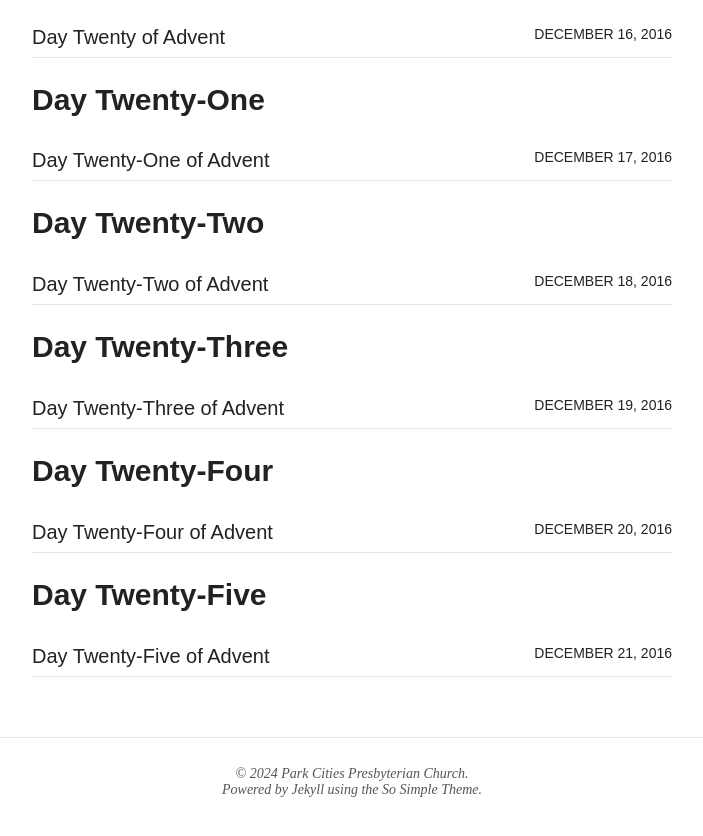
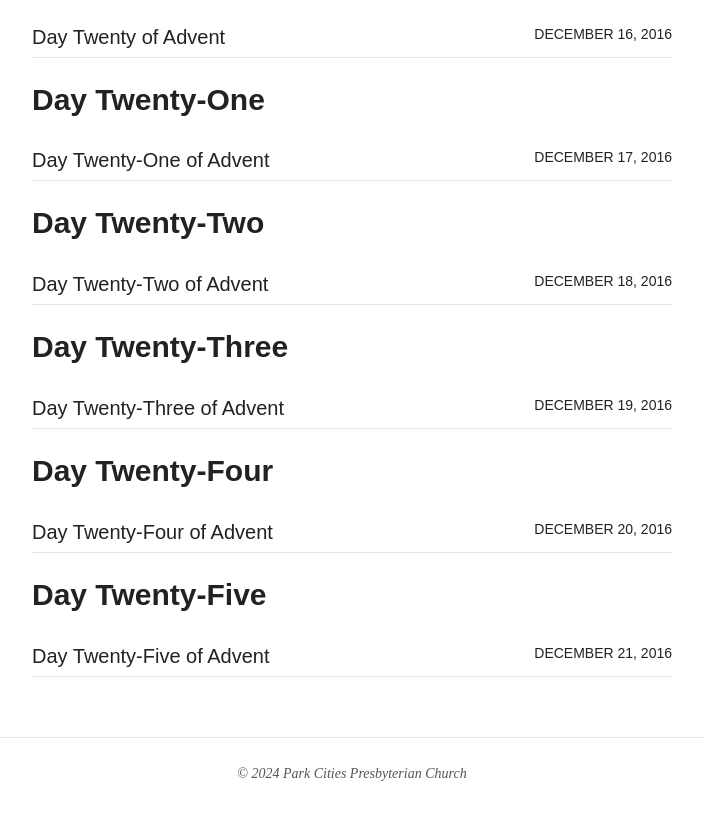
Before and after one commit to pcpc/advent.pcpc.org, a Jekyll site: the page built from tags.html, in a window 1280 px wide and 900 px high, scrolled down 4069 px. Shown: the top 836 px of the window, without its empty margins (288-991 px from the left). Built offline with Jekyll 4.4.1, drawn with Linux system fonts in a browser that asks for light colours; nearby versions of some CDN libraries.

Commit message:
updated footer

```diff
--- a/_includes/footer.html
+++ b/_includes/footer.html
@@ -1,11 +1,11 @@
-<span>&copy; {{ site.time | date: '%Y' }} <a href="{{ site.owner.url }}" target="_blank">{{ site.owner.name }}</a>. <br/>Powered by <a href="http://jekyllrb.com">Jekyll</a> using the <a href="http://mademistakes.com/">So Simple Theme</a>.</span>
+<span>&copy; {{ site.time | date: '%Y' }} <a href="{{ site.owner.url }}" target="_blank">{{ site.owner.name }}</a></span>
 <div class="social-icons">
 	{% if site.owner.twitter %}<a href="https://twitter.com/{{ site.owner.twitter }}" title="{{ site.owner.name}} on Twitter" target="_blank"><i class="icon-twitter icon-2x"></i></a>{% endif %}
 	{% if site.owner.facebook %}<a href="https://www.facebook.com/{{ site.owner.facebook }}" title="{{ site.owner.name}} on Facebook" target="_blank"><i class="icon-facebook icon-2x"></i></a>{% endif %}
 	{% if site.owner.google_plus %}<a href="https://plus.google.com/{{ site.owner.google_plus }}" title="{{ site.owner.name}} on Google+" target="_blank"><i class="icon-google-plus icon-2x"></i></a>{% endif %}
 	{% if site.owner.linkedin %}<a href="http://linkedin.com/in/{{ site.owner.linkedin }}" title="{{ site.owner.name}} on LinkedIn" target="_blank"><i class="icon-linkedin icon-2x"></i></a>{% endif %}
 	{% if site.owner.stackexchange %}<a href="{{ site.owner.stackexchange }}" title="{{ site.owner.name}} on StackExchange" target="_blank"><i class="icon-stackexchange icon-2x"></i></a>{% endif %}
-	{% if site.owner.instagram %}<a href="http://instagram.com/{{ site.owner.instagram }}" title="{{ site.owner.name}} on Instagram" target="_blank"><i class="icon-instagram icon-2x"></i></a>{% endif %}
+	{% if site.owner.instagram %}<a href="https://www.instagram.com/{{ site.owner.instagram }}" title="{{ site.owner.name}} on Instagram" target="_blank"><i class="icon-instagram icon-2x"></i></a>{% endif %}
 	{% if site.owner.flickr %}<a href="http://www.flickr.com/photos/{{ site.owner.flickr }}" title="{{ site.owner.name}} on Flickr" target="_blank"><i class="icon-flickr icon-2x"></i></a>{% endif %}
 	{% if site.owner.github %}<a href="http://github.com/{{ site.owner.github }}" title="{{ site.owner.name}} on Github" target="_blank"><i class="icon-github icon-2x"></i></a>{% endif %}
 	{% if site.owner.tumblr %}<a href="http://{{ site.owner.tumblr }}.tumblr.com" title="{{ site.owner.name}} on Tumblr" target="_blank"><i class="icon-tumblr icon-2x"></i></a>{% endif %}
```
